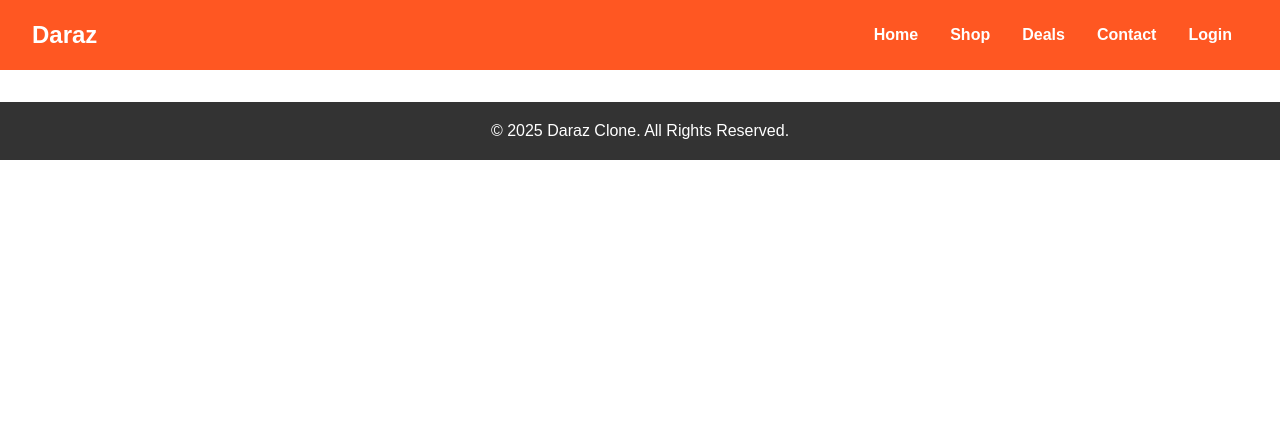
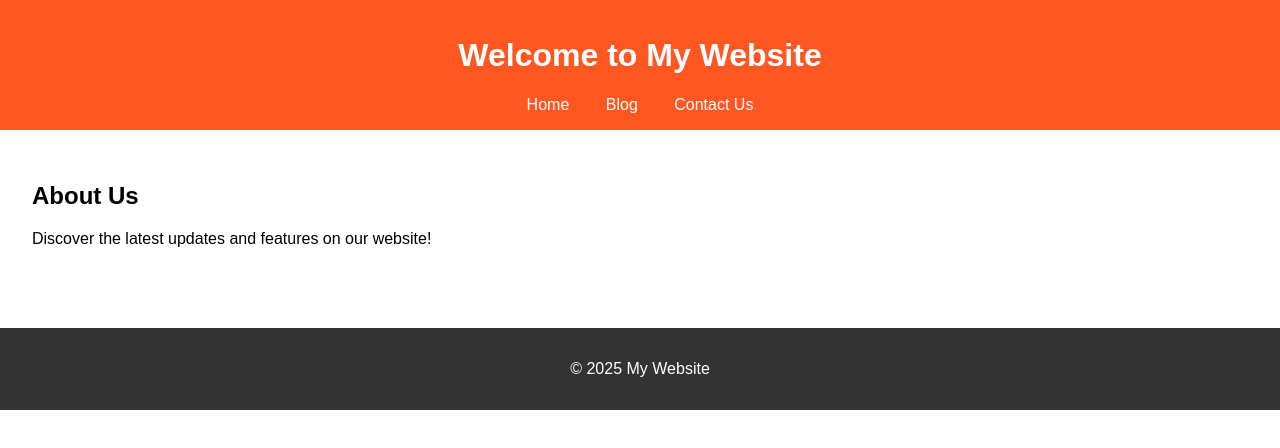
Before and after one commit to MahnoorMushtaq-tech/Blogging-Website, a website: page src/index.html in a window 1280 px wide. Drawn offline with Linux system fonts and the light colour scheme.

Commit message:
add home-page

```diff
--- a/src/index.html
+++ b/src/index.html
@@ -3,29 +3,26 @@
 <head>
   <meta charset="UTF-8">
   <meta name="viewport" content="width=device-width, initial-scale=1.0">
-    <title>Daraz Clone</title>
+  <title>Home - My Website</title>
   <link rel="stylesheet" href="../styles/index.css">
 </head>
 <body>
   <header>
-        <div class="logo">
-            <h1>Daraz</h1>
-        </div>
+    <h1>Welcome to My Website</h1>
     <nav>
-            <ul>
-                <li><a href="#">Home</a></li>
-                <li><a href="#">Shop</a></li>
-                <li><a href="#">Deals</a></li>
-                <li><a href="#">Contact</a></li>
-                <li><a href="#">Login</a></li>
-            </ul>
+      <a href="index.html">Home</a>
+      <a href="">Blog</a>
+      <a href="">Contact Us</a>
     </nav>
   </header>
-
-
-
+  <main>
+    <section>
+      <h2>About Us</h2>
+      <p>Discover the latest updates and features on our website!</p>
+    </section>
+  </main>
   <footer>
-        <p>&copy; 2025 Daraz Clone. All Rights Reserved.</p>
+    <p>&copy; 2025 My Website</p>
   </footer>
 </body>
 </html>
--- a/styles/index.css
+++ b/styles/index.css
@@ -1,50 +1,34 @@
-* {
+body {
+    font-family: Arial, sans-serif;
     margin: 0;
     padding: 0;
-    box-sizing: border-box;
   }
 
-body {
-    font-family: Arial, sans-serif;
-    line-height: 1.6;
-    color: #333;
-}
   header {
-    background-color: #ff5722;
+    background: #ff5722;
     color: white;
-    padding: 1rem 2rem;
-    display: flex;
-    justify-content: space-between;
-    align-items: center;
+    padding: 1rem;
+    text-align: center;
   }
 
-header .logo h1 {
-    font-size: 1.5rem;
-}
-
-header nav ul {
-    display: flex;
-    list-style: none;
-}
-
-header nav ul li {
+  nav a {
+    color: white;
+    text-decoration: none;
     margin: 0 1rem;
   }
 
-header nav ul li a {
-    color: white;
-    text-decoration: none;
-    font-weight: bold;
-}
-
-header nav ul li a:hover {
+  nav a:hover {
     text-decoration: underline;
   }
 
+  main {
+    padding: 2rem;
+  }
+
   footer {
-    background-color: #333;
+    text-align: center;
+    background: #333;
     color: white;
-    text-align: center;
     padding: 1rem;
     margin-top: 2rem;
   }
```
Lines whose indentation alone changed are shown as unchanged.
